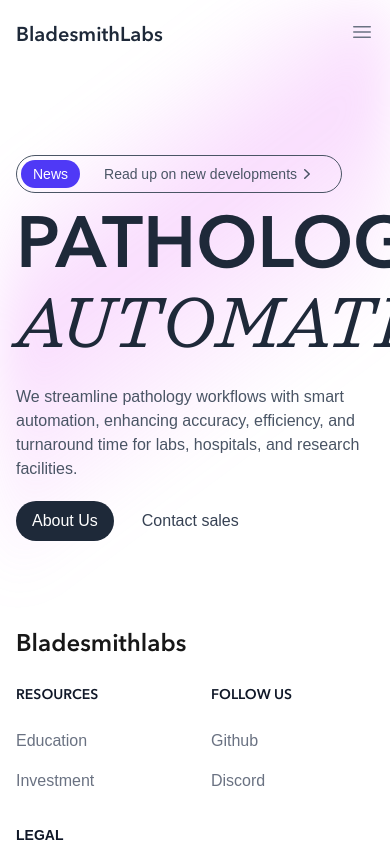
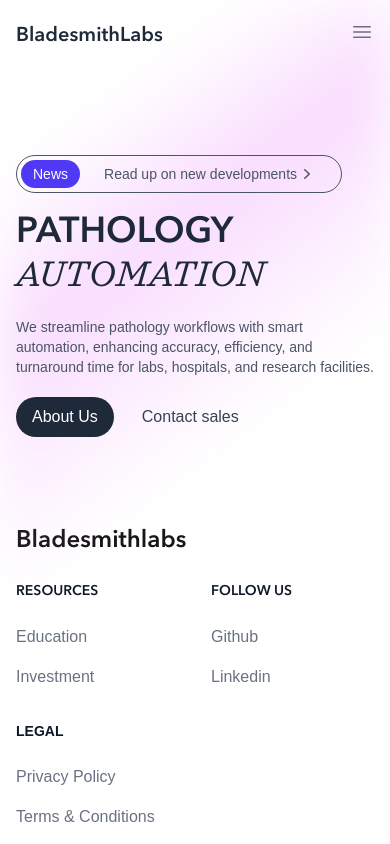
Before and after one commit to kaskaraa/web, a Next.js app: page / in a window 390 px wide. Shown: the top 844 px of the page. Built offline with nearby package versions, Linux system fonts and the light colour scheme.

Commit message:
update footer link, adjust heading size, and add Netlify configuration

```diff
--- a/src/app/components/footer.tsx
+++ b/src/app/components/footer.tsx
@@ -29,7 +29,7 @@ export default function Footer() {
                                     <a href="https://github.com/themesberg/flowbite" className="hover:underline">Github</a>
                                 </li>
                                 <li>
-                                    <a href="https://discord.gg/4eeurUVvTy" className="hover:underline">Discord</a>
+                                    <a href="https://discord.gg/4eeurUVvTy" className="hover:underline">Linkedin</a>
                                 </li>
                             </ul>
                         </div>
--- a/src/app/page.tsx
+++ b/src/app/page.tsx
@@ -96,11 +96,11 @@ export default function Home() {
                                 </svg>
                             </p>
                         </a>
-                        <h1 className="text-7xl text-gray-800 font-[Avenir] sm:text-7xl">
+                        <h1 className="text-4xl text-gray-800 font-[Avenir] sm:text-7xl">
                             PATHOLOGY <span className="font-[sagona]">AUTOMATION</span>
                         </h1>
-                        <p>
-                        We streamline pathology workflows with smart automation, enhancing accuracy, efficiency, and turnaround time for labs, hospitals, and research facilities.
+                        <p className="text-sm sm:text-base">
+                            We streamline pathology workflows with smart automation, enhancing accuracy, efficiency, and turnaround time for labs, hospitals, and research facilities.
                         </p>
                         <div className='flex items-center gap-x-3 sm:text-sm'>
                             <a href="javascript:void(0)" className="flex items-center justify-center gap-x-1 py-2 px-4 text-white font-medium bg-gray-800 duration-150 hover:bg-gray-700 active:bg-gray-900 rounded-full md:inline-flex">
```
Also changed, not shown: 2 other files (tests, documents, lock files or other folders).
